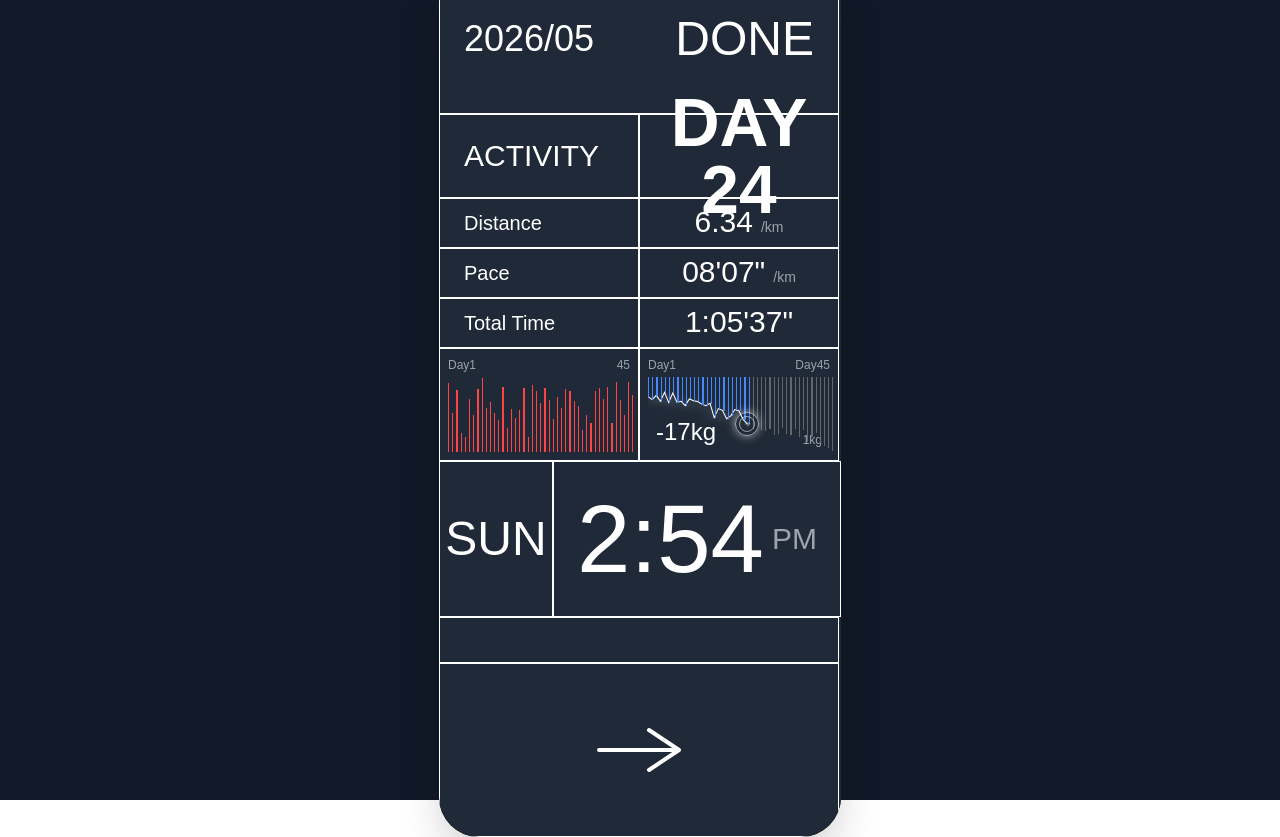
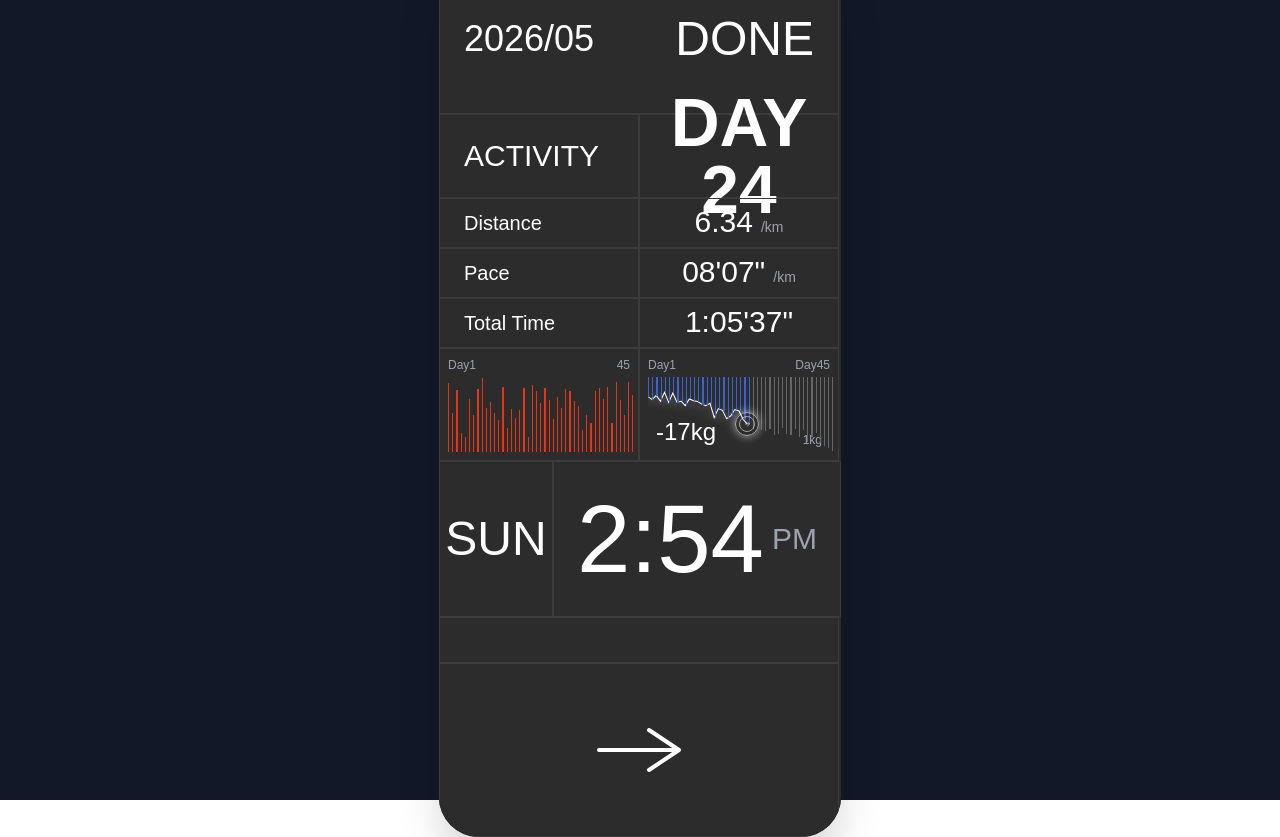
Before and after one commit to amirnajjar92/Synapse, a Next.js app: page /monitor in a window 1280 px wide. Built offline with nearby package versions, Linux system fonts and the light colour scheme; a web font is replaced by a local one.

Commit message:
Update monitor page background and chart colors

```diff
--- a/src/app/monitor/page.tsx
+++ b/src/app/monitor/page.tsx
@@ -35,10 +35,10 @@ export default function MonitorPage() {
       {/* iPhone 17 Frame - 402x874 */}
       <div className="w-[402px] h-[874px] bg-black rounded-[40px] overflow-hidden shadow-2xl relative">
         {/* Main Container */}
-        <div className="w-full h-full bg-gray-800 flex flex-col">
+        <div className="w-full h-full flex flex-col" style={{ backgroundColor: '#2C2C2C' }}>
 
           {/* Row 1: 400x153 */}
-          <div className="w-[400px] h-[153px] border border-white flex items-center justify-between px-6">
+          <div className="w-[400px] h-[153px] border border-[#3B3B3B] flex items-center justify-between px-6">
             {isLoading ? (
               <>
                 <Skeleton className="w-32 h-10" />
@@ -54,14 +54,14 @@ export default function MonitorPage() {
 
           {/* Row 2: 200x84 */}
           <div className="flex">
-            <div className="w-[200px] h-[84px] border border-white flex items-center px-6">
+            <div className="w-[200px] h-[84px] border border-[#3B3B3B] flex items-center px-6">
               {isLoading ? (
                 <Skeleton className="w-28 h-8" />
               ) : (
                 <span className="text-white text-3xl font-light">ACTIVITY</span>
               )}
             </div>
-            <div className="w-[200px] h-[84px] border border-white flex items-center justify-center">
+            <div className="w-[200px] h-[84px] border border-[#3B3B3B] flex items-center justify-center">
               {isLoading ? (
                 <Skeleton className="w-40 h-12" />
               ) : (
@@ -74,14 +74,14 @@ export default function MonitorPage() {
 
           {/* Row 3: 200x50 */}
           <div className="flex">
-            <div className="w-[200px] h-[50px] border border-white flex items-center px-6">
+            <div className="w-[200px] h-[50px] border border-[#3B3B3B] flex items-center px-6">
               {isLoading ? (
                 <Skeleton className="w-20 h-5" />
               ) : (
                 <span className="text-white text-xl font-light" style={{ lineHeight: '1' }}>Distance</span>
               )}
             </div>
-            <div className="w-[200px] h-[50px] border border-white flex items-center justify-center px-6">
+            <div className="w-[200px] h-[50px] border border-[#3B3B3B] flex items-center justify-center px-6">
               {isLoading ? (
                 <Skeleton className="w-24 h-6" />
               ) : (
@@ -95,14 +95,14 @@ export default function MonitorPage() {
 
           {/* Row 4: 200x50 */}
           <div className="flex">
-            <div className="w-[200px] h-[50px] border border-white flex items-center px-6">
+            <div className="w-[200px] h-[50px] border border-[#3B3B3B] flex items-center px-6">
               {isLoading ? (
                 <Skeleton className="w-16 h-5" />
               ) : (
                 <span className="text-white text-xl font-light" style={{ lineHeight: '1' }}>Pace</span>
               )}
             </div>
-            <div className="w-[200px] h-[50px] border border-white flex items-center justify-center px-6">
+            <div className="w-[200px] h-[50px] border border-[#3B3B3B] flex items-center justify-center px-6">
               {isLoading ? (
                 <Skeleton className="w-28 h-6" />
               ) : (
@@ -116,14 +116,14 @@ export default function MonitorPage() {
 
           {/* Row 5: 200x50 */}
           <div className="flex">
-            <div className="w-[200px] h-[50px] border border-white flex items-center px-6">
+            <div className="w-[200px] h-[50px] border border-[#3B3B3B] flex items-center px-6">
               {isLoading ? (
                 <Skeleton className="w-28 h-5" />
               ) : (
                 <span className="text-white text-xl font-light" style={{ lineHeight: '1' }}>Total Time</span>
               )}
             </div>
-            <div className="w-[200px] h-[50px] border border-white flex items-center justify-center px-6">
+            <div className="w-[200px] h-[50px] border border-[#3B3B3B] flex items-center justify-center px-6">
               {isLoading ? (
                 <Skeleton className="w-32 h-6" />
               ) : (
@@ -136,7 +136,7 @@ export default function MonitorPage() {
 
           {/* Row 6: 200x113 */}
           <div className="flex">
-            <div className="w-[200px] h-[113px] border border-white flex flex-col p-2">
+            <div className="w-[200px] h-[113px] border border-[#3B3B3B] flex flex-col p-2">
               {isLoading ? (
                 <Skeleton className="w-full h-full" />
               ) : (
@@ -146,12 +146,12 @@ export default function MonitorPage() {
                       <span>45</span>
                     </div>
                     <div className="flex-1">
-                      <BarChart data={redChartData} color="#ff4444" />
+                      <BarChart data={redChartData} color="#E63416" />
                     </div>
                   </>
                 )}
             </div>
-            <div className="w-[200px] h-[113px] border border-white flex flex-col p-2 relative">
+            <div className="w-[200px] h-[113px] border border-[#3B3B3B] flex flex-col p-2 relative">
               {isLoading ? (
                 <Skeleton className="w-full h-full" />
               ) : (
@@ -163,7 +163,7 @@ export default function MonitorPage() {
                     <div className="flex-1 relative">
                       <BarChart
                         data={blueChartData}
-                        color="#4488ff"
+                        color="#3B63CF"
                         reversed
                         showConnectingLine
                         connectingLineColor="#ffffff"
@@ -186,14 +186,14 @@ export default function MonitorPage() {
 
           {/* Row 7: 114x156 & 288x156 */}
           <div className="flex">
-            <div className="w-[114px] h-[156px] border border-white flex items-center justify-center">
+            <div className="w-[114px] h-[156px] border border-[#3B3B3B] flex items-center justify-center">
               {isLoading ? (
                 <Skeleton className="w-16 h-10" />
               ) : (
                 <span className="text-white text-5xl font-light">SUN</span>
               )}
             </div>
-            <div className="w-[288px] h-[156px] border border-white flex items-center justify-center gap-2">
+            <div className="w-[288px] h-[156px] border border-[#3B3B3B] flex items-center justify-center gap-2">
               {isLoading ? (
                 <>
                   <Skeleton className="w-40 h-20" />
@@ -209,10 +209,10 @@ export default function MonitorPage() {
           </div>
 
           {/* Row 8: 400x46 */}
-          <div className="w-[400px] h-[46px] border border-white"></div>
+          <div className="w-[400px] h-[46px] border border-[#3B3B3B]"></div>
 
           {/* Row 9: 400x176 */}
-          <div className="w-[400px] h-[176px] border border-white flex items-center justify-center">
+          <div className="w-[400px] h-[176px] border border-[#3B3B3B] flex items-center justify-center">
             {isLoading ? (
               <Skeleton className="w-32 h-16" />
             ) : (
```
